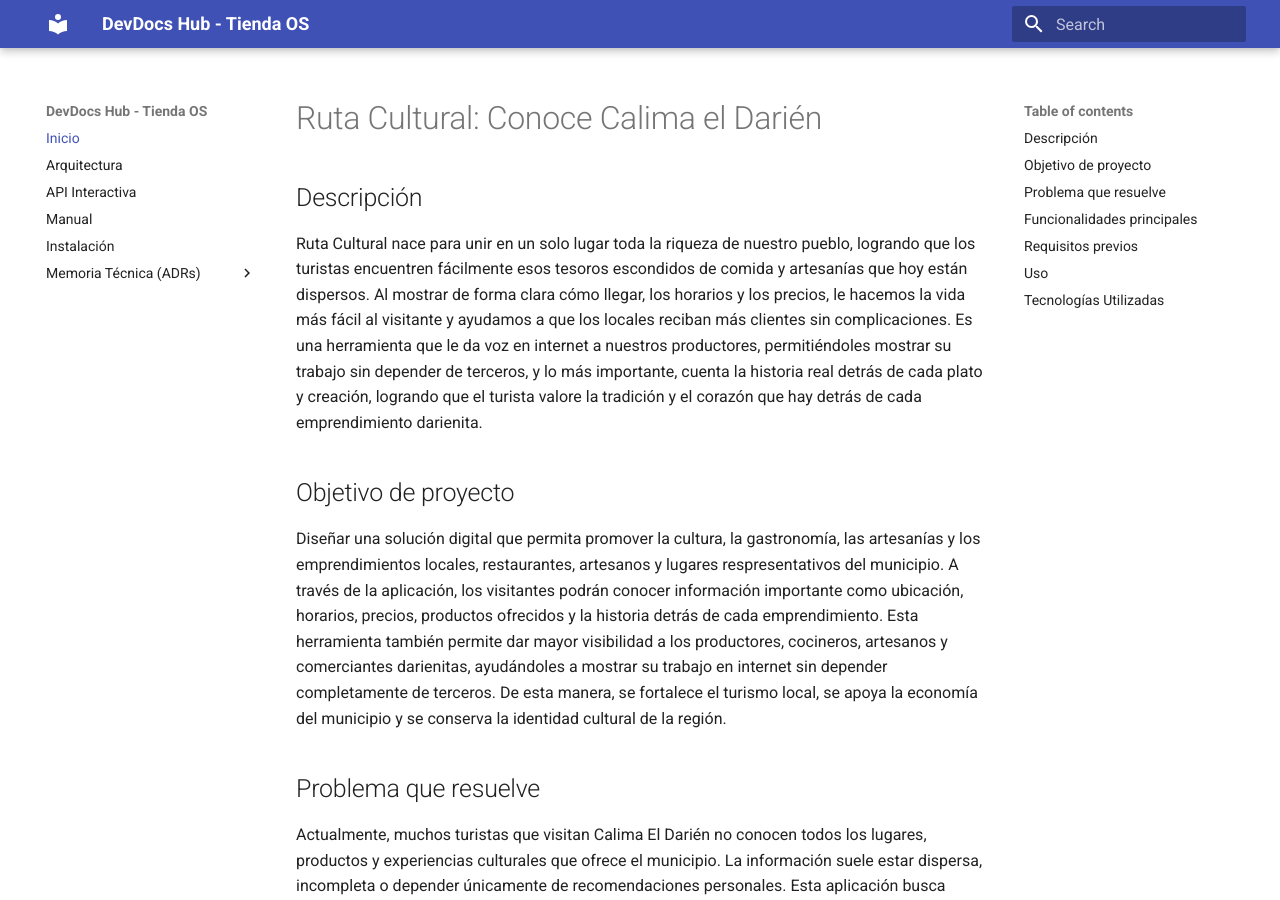
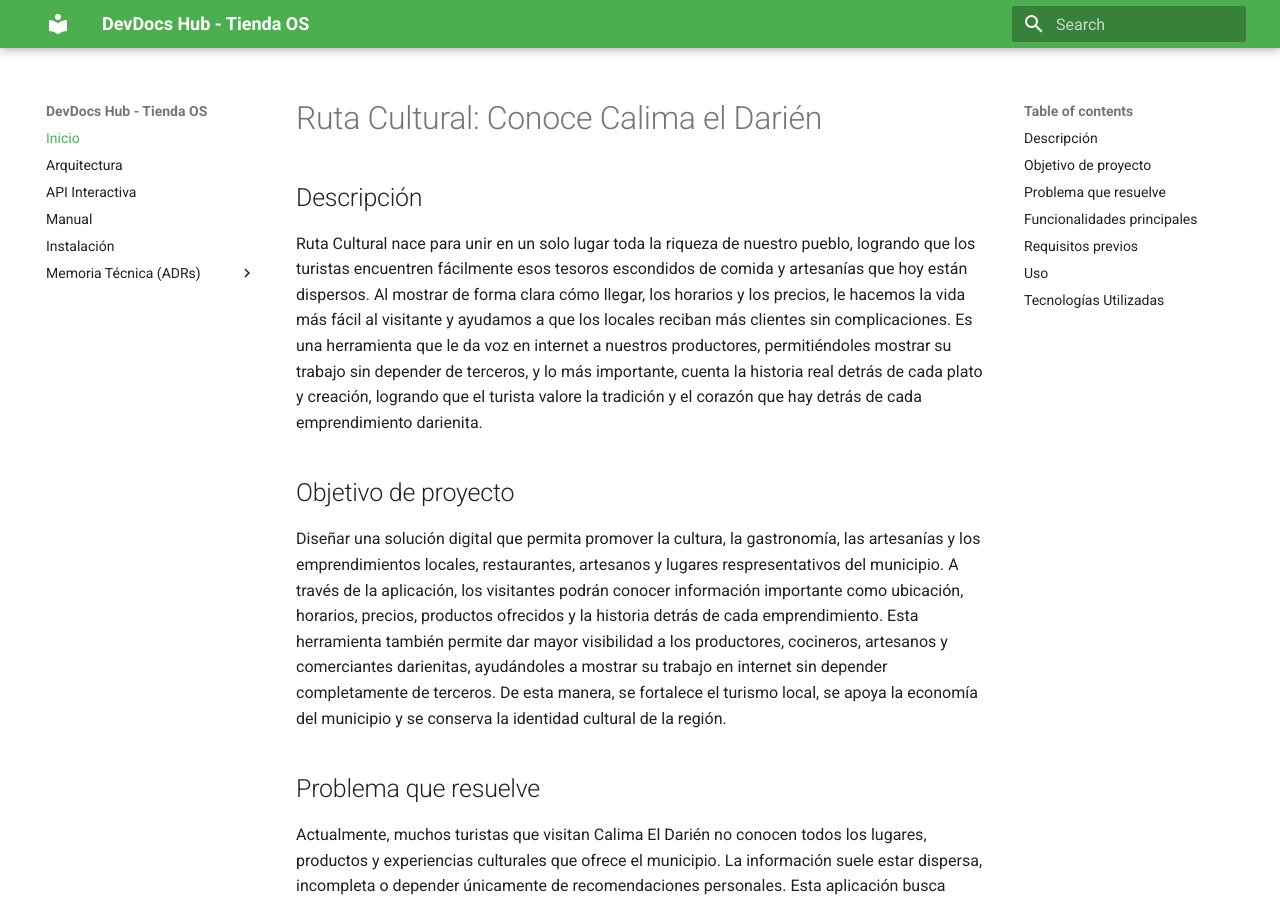
Before and after one commit to CarlRodr15/docs-tienda-os_ejemplo, an MkDocs documentation site: the page built from docs/index.md, in a window 1280 px wide and 900 px high. Built offline with MkDocs 1.6.1 and Material for MkDocs 9.7.7, drawn with Linux system fonts in a browser that asks for light colours.

Commit message:
cambio de color

```diff
--- a/mkdocs.yml
+++ b/mkdocs.yml
@@ -3,7 +3,8 @@ site_url: https://carlrodr15.github.io/docs-tienda-os_ejemplo/
 theme:
   name: material # Estilo moderno de industria
   palette:
-    primary: indigo
+    primary: green
+    accent: light green
 
 nav:
   - Inicio: index.md
```
